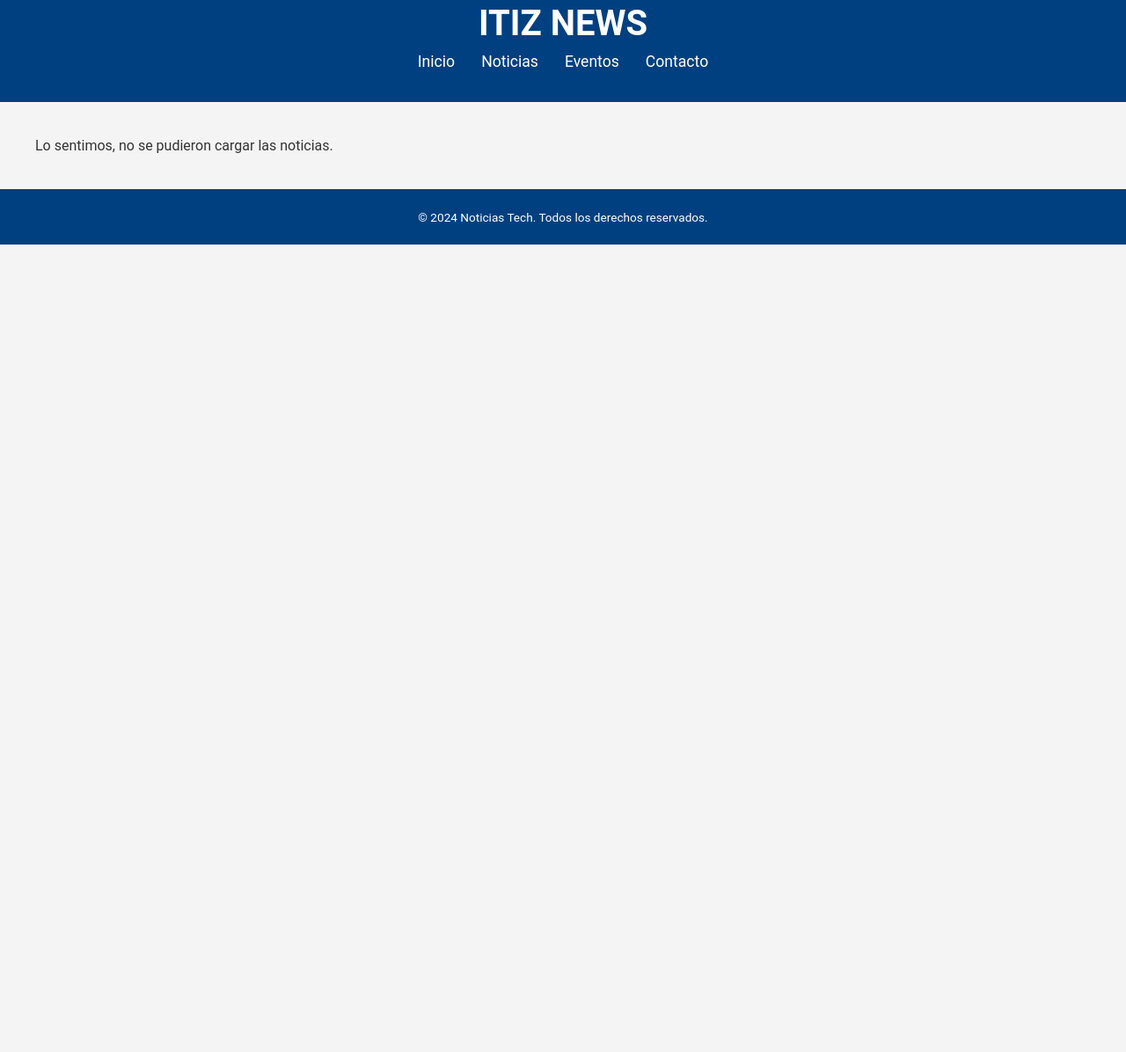
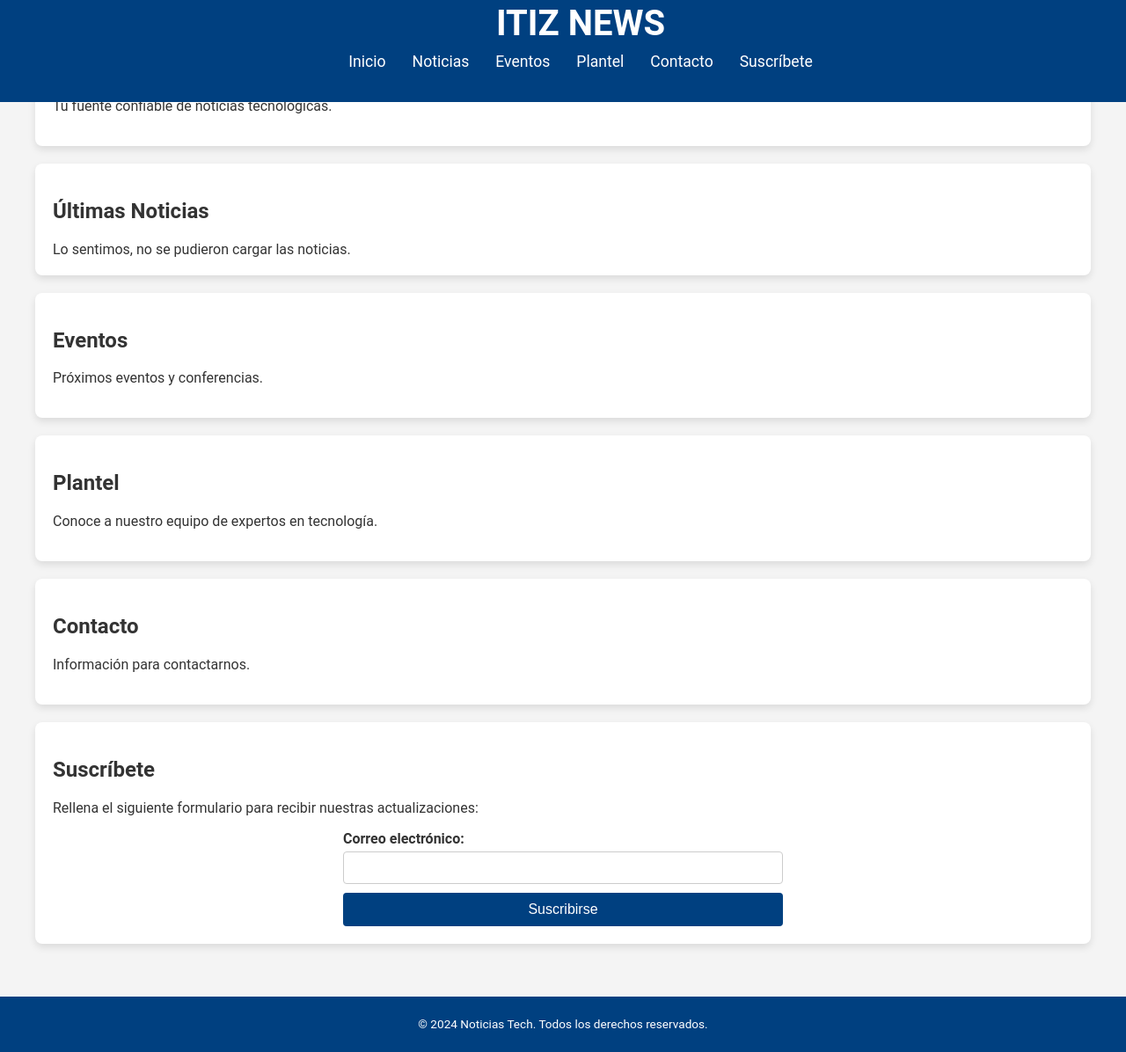
Before and after one commit to Ledesma3312/ITIZ_TEC_NEWS, a plain HTML site: page index.html in a window 1280 px wide. Shown: the part 17-1213 px from the top of the page at 88% size. Before the commit the page ends 800 px from the top, so only its background shows below. Drawn offline with Linux system fonts and the light colour scheme; no server answers.

Commit message:
Version 2 del codigo

```diff
--- a/index.html
+++ b/index.html
@@ -3,6 +3,7 @@
 <head>
   <meta charset="UTF-8">
   <meta name="viewport" content="width=device-width, initial-scale=1.0">
+  <meta name="description" content="Últimas noticias sobre tecnología en ITIZ NEWS">
   <title>ITIZ NEWS</title>
   <link rel="stylesheet" href="styles.css">
 </head>
@@ -11,17 +12,52 @@
     <h1>ITIZ NEWS</h1>
     <nav>
       <ul>
-        <li><a href="#">Inicio</a></li>
-        <li><a href="#">Noticias</a></li>
-        <li><a href="#">Eventos</a></li>
-        <li><a href="#">Contacto</a></li>
+        <li><a href="#home">Inicio</a></li>
+        <li><a href="#news">Noticias</a></li>
+        <li><a href="#events">Eventos</a></li>
+        <li><a href="#plantel">Plantel</a></li> <!-- Nuevo botón de navegación -->
+        <li><a href="#contact">Contacto</a></li>
+        <li><a href="#subscribe">Suscríbete</a></li>
       </ul>
     </nav>
   </header>
 
   <main>
-    <section id="news-container">
-      <!-- Aquí se cargarán dinámicamente las noticias -->
+    <section id="home">
+      <h2>Bienvenidos a ITIZ NEWS</h2>
+      <p>Tu fuente confiable de noticias tecnológicas.</p>
+    </section>
+
+    <section id="news">
+      <h2>Últimas Noticias</h2>
+      <div id="news-container">
+        <!-- Aquí se cargarán dinámicamente las noticias -->
+      </div>
+    </section>
+
+    <section id="events">
+      <h2>Eventos</h2>
+      <p>Próximos eventos y conferencias.</p>
+    </section>
+
+    <section id="plantel"> <!-- Nueva sección de Plantel -->
+      <h2>Plantel</h2>
+      <p>Conoce a nuestro equipo de expertos en tecnología.</p>
+    </section>
+
+    <section id="contact">
+      <h2>Contacto</h2>
+      <p>Información para contactarnos.</p>
+    </section>
+
+    <section id="subscribe">
+      <h2>Suscríbete</h2>
+      <p>Rellena el siguiente formulario para recibir nuestras actualizaciones:</p>
+      <form action="#" method="post">
+        <label for="email">Correo electrónico:</label>
+        <input type="email" id="email" name="email" required>
+        <button type="submit">Suscribirse</button>
+      </form>
     </section>
   </main>
 
--- a/script.js
+++ b/script.js
@@ -1,5 +1,5 @@
-document.addEventListener('DOMContentLoaded', () => {
-  const apiKey = 'MkjdY4DYnFOLdzL6JFXNQyY9XNJIvAIs'; // Tu clave API de The New York Times
+document.addEventListener('DOMContentLoaded', function() {
+  const apiKey = 'MkjdY4DYnFOLdzL6JFXNQyY9XNJIvAIs';
   const newsContainer = document.getElementById('news-container');
 
   fetch(`https://api.nytimes.com/svc/topstories/v2/science.json?api-key=${apiKey}`)
@@ -7,13 +7,13 @@ document.addEventListener('DOMContentLoaded', () => {
     .then(data => {
       const articles = data.results;
 
+      if (articles && articles.length > 0) {
         articles.forEach(article => {
           const newsCard = document.createElement('div');
           newsCard.className = 'news-card';
 
           const newsImage = document.createElement('img');
-        newsImage.src = article.multimedia && article.multimedia.length > 0 ? article.multimedia[0].url : 'default-image.jpg'; // Imagen por defecto si no hay multimedia
-        newsImage.alt = article.title;
+          newsImage.src = article.multimedia && article.multimedia.length > 0 ? article.multimedia[0].url : 'default-image.jpg';
 
           const newsCardContent = document.createElement('div');
           newsCardContent.className = 'news-card-content';
@@ -38,9 +38,42 @@ document.addEventListener('DOMContentLoaded', () => {
 
           newsContainer.appendChild(newsCard);
         });
+      } else {
+        newsContainer.textContent = 'No hay noticias disponibles.';
+      }
     })
     .catch(error => {
       console.error('Error fetching news:', error);
       newsContainer.textContent = 'Lo sentimos, no se pudieron cargar las noticias.';
     });
+
+  // Manejo del formulario de suscripción
+  const subscribeForm = document.querySelector('#subscribe form');
+
+  subscribeForm.addEventListener('submit', function(event) {
+    event.preventDefault();
+    const emailInput = document.getElementById('email').value;
+
+    // Aquí podrías hacer una llamada a tu backend para enviar el correo
+    console.log(`Correo para suscripción: ${emailInput}`);
+
+    // Simulación de envío de noticias
+    alert(`Noticias enviadas a: ${emailInput}`);
+
+    // Limpiar el campo de correo
+    subscribeForm.reset();
   });
+});
+
+// Desplazamiento suave al hacer clic en los enlaces de navegación
+document.querySelectorAll('nav a').forEach(anchor => {
+  anchor.addEventListener('click', function (e) {
+    e.preventDefault();
+    const target = document.querySelector(this.getAttribute('href'));
+    const offset = target.getBoundingClientRect().top + window.pageYOffset - 80; // Ajusta el desplazamiento
+    window.scrollTo({
+      top: offset,
+      behavior: 'smooth'
+    });
+  });
+});
--- a/styles.css
+++ b/styles.css
@@ -13,6 +13,11 @@ header {
   color: #ffffff;
   padding: 20px;
   text-align: center;
+  position: fixed;
+  width: 100%;
+  top: 0;
+  left: 0;
+  z-index: 1000;
 }
 
 header h1 {
@@ -44,9 +49,19 @@ nav ul li a:hover {
 
 /* Contenedor principal */
 main {
+  margin-top: 100px; /* Ajusta según la altura del header */
   max-width: 1200px;
   margin: 20px auto;
   padding: 20px;
+}
+
+/* Paneles */
+section {
+  padding: 20px;
+  margin-bottom: 20px;
+  background-color: #ffffff;
+  border-radius: 8px;
+  box-shadow: 0 4px 8px rgba(0, 0, 0, 0.1);
 }
 
 /* Contenedor de noticias */
@@ -104,6 +119,48 @@ main {
   text-decoration: underline;
 }
 
+/* Nueva sección de suscripción */
+#subscribe {
+  padding: 20px;
+  margin-bottom: 20px;
+  background-color: #ffffff;
+  border-radius: 8px;
+  box-shadow: 0 4px 8px rgba(0, 0, 0, 0.1);
+}
+
+#subscribe form {
+  display: flex;
+  flex-direction: column;
+  max-width: 500px;
+  margin: 0 auto;
+}
+
+#subscribe label {
+  margin-bottom: 5px;
+  font-weight: bold;
+}
+
+#subscribe input[type="email"] {
+  padding: 10px;
+  margin-bottom: 10px;
+  border: 1px solid #ccc;
+  border-radius: 4px;
+}
+
+#subscribe button {
+  padding: 10px;
+  background-color: #004080;
+  color: #ffffff;
+  border: none;
+  border-radius: 4px;
+  cursor: pointer;
+  font-size: 1em;
+}
+
+#subscribe button:hover {
+  background-color: #003366;
+}
+
 /* Responsividad */
 @media (max-width: 768px) {
   #news-container {
```
Lines whose indentation alone changed are shown as unchanged.
